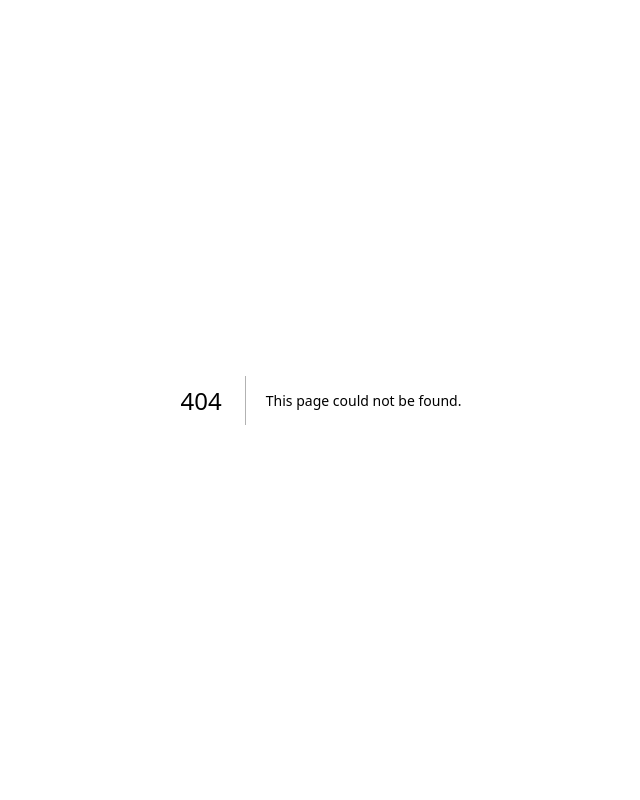
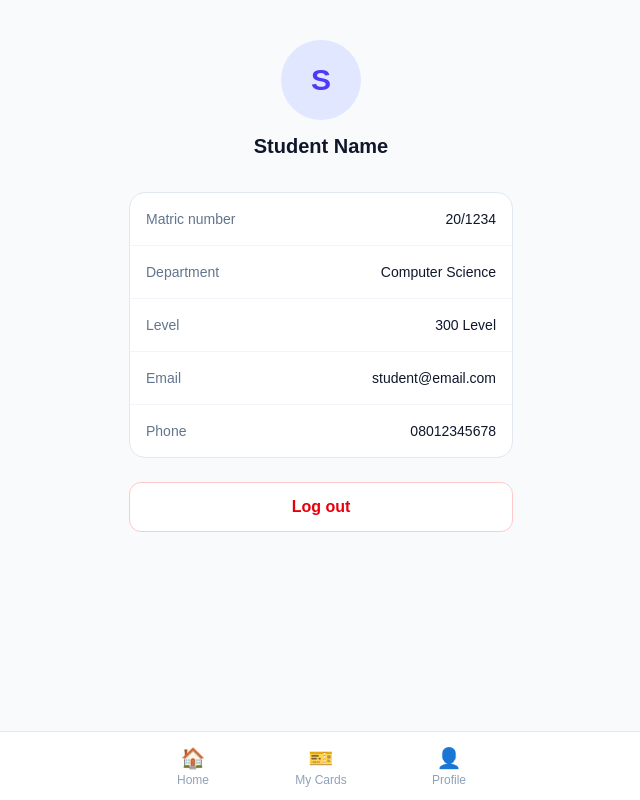
Before and after one commit to kidixx/scratchcard, a Next.js app in the folder scratch-card-app/: page /profie in a window 1280 px wide. Before the commit this address had no page. Shown: the whole page, without its empty margins (319-959 px from the left). Built offline with nearby package versions, Linux system fonts and the light colour scheme.

Commit message:
Done one

```diff
--- /dev/null
+++ b/scratch-card-app/app/my-cards/page.tsx
@@ -0,0 +1,108 @@
+"use client";
+
+import { useEffect, useState } from "react";
+import Link from "next/link";
+import BottomNav from "@/components/BottomNav";
+import { formatNaira } from "@/lib/cards";
+import { getPurchases, type Purchase } from "@/lib/purchases";
+
+export default function MyCardsPage() {
+  const [purchases, setPurchases] = useState<Purchase[]>([]);
+  const [openId, setOpenId] = useState<string | null>(null);
+  const [copied, setCopied] = useState("");
+
+  useEffect(() => {
+    setPurchases(getPurchases());
+  }, []);
+
+  function copy(key: string, text: string) {
+    navigator.clipboard.writeText(text);
+    setCopied(key);
+    setTimeout(() => setCopied(""), 1500);
+  }
+
+  return (
+    <main className="min-h-screen bg-slate-50 px-6 pb-28 pt-10">
+      <div className="mx-auto w-full max-w-sm">
+        <h1 className="text-2xl font-bold text-slate-900">My cards</h1>
+        <p className="mt-1 text-sm text-slate-500">
+          Tap a card to view its PIN
+        </p>
+
+        {purchases.length === 0 ? (
+          <div className="mt-16 text-center">
+            <p className="text-4xl">🎫</p>
+            <p className="mt-3 text-slate-600">You haven't bought any card yet.</p>
+            <Link
+              href="/home"
+              className="mt-4 inline-block font-semibold text-indigo-600"
+            >
+              Buy your first card
+            </Link>
+          </div>
+        ) : (
+          <div className="mt-6 space-y-4">
+            {purchases.map((p) => {
+              const open = openId === p.id;
+              return (
+                <div
+                  key={p.id}
+                  className="rounded-2xl border border-slate-200 bg-white p-4"
+                >
+                  <button
+                    onClick={() => setOpenId(open ? null : p.id)}
+                    className="flex w-full items-start justify-between gap-3 text-left"
+                  >
+                    <div>
+                      <h3 className="font-semibold text-slate-900">
+                        {p.cardName}
+                      </h3>
+                      <p className="mt-1 text-xs text-slate-400">
+                        {new Date(p.date).toLocaleDateString("en-NG", {
+                          day: "numeric",
+                          month: "short",
+                          year: "numeric",
+                        })}
+                      </p>
+                    </div>
+                    <p className="whitespace-nowrap font-bold text-indigo-600">
+                      {formatNaira(p.price)}
+                    </p>
+                  </button>
+
+                  {open && (
+                    <div className="mt-4 space-y-3 border-t border-slate-100 pt-4">
+                      {[
+                        { label: "PIN", value: p.pin },
+                        { label: "Serial number", value: p.serial },
+                      ].map((f) => (
+                        <div key={f.label}>
+                          <p className="text-xs uppercase tracking-wide text-slate-400">
+                            {f.label}
+                          </p>
+                          <div className="mt-1 flex items-center justify-between gap-3">
+                            <p className="font-mono font-semibold text-slate-900">
+                              {f.value}
+                            </p>
+                            <button
+                              onClick={() => copy(p.id + f.label, f.value)}
+                              className="rounded-lg bg-indigo-50 px-3 py-1.5 text-sm font-medium text-indigo-600"
+                            >
+                              {copied === p.id + f.label ? "Copied" : "Copy"}
+                            </button>
+                          </div>
+                        </div>
+                      ))}
+                    </div>
+                  )}
+                </div>
+              );
+            })}
+          </div>
+        )}
+      </div>
+
+      <BottomNav />
+    </main>
+  );
+}
--- /dev/null
+++ b/scratch-card-app/app/profie/page.tsx
@@ -0,0 +1,66 @@
+"use client";
+
+import { useRouter } from "next/navigation";
+import BottomNav from "@/components/BottomNav";
+
+// TODO: replace with the logged-in student's real details from the backend
+const student = {
+  name: "Student Name",
+  matric: "20/1234",
+  department: "Computer Science",
+  level: "300 Level",
+  email: "student@email.com",
+  phone: "08012345678",
+};
+
+export default function ProfilePage() {
+  const router = useRouter();
+
+  const rows = [
+    { label: "Matric number", value: student.matric },
+    { label: "Department", value: student.department },
+    { label: "Level", value: student.level },
+    { label: "Email", value: student.email },
+    { label: "Phone", value: student.phone },
+  ];
+
+  function logout() {
+    // TODO: clear the real session once auth exists
+    router.push("/login");
+  }
+
+  return (
+    <main className="min-h-screen bg-slate-50 px-6 pb-28 pt-10">
+      <div className="mx-auto w-full max-w-sm">
+        <div className="text-center">
+          <div className="mx-auto flex h-20 w-20 items-center justify-center rounded-full bg-indigo-100 text-3xl font-bold text-indigo-600">
+            {student.name.charAt(0)}
+          </div>
+          <h1 className="mt-3 text-xl font-bold text-slate-900">
+            {student.name}
+          </h1>
+        </div>
+
+        <div className="mt-8 divide-y divide-slate-100 rounded-2xl border border-slate-200 bg-white">
+          {rows.map((r) => (
+            <div key={r.label} className="flex justify-between gap-4 p-4">
+              <span className="text-sm text-slate-500">{r.label}</span>
+              <span className="text-right text-sm font-medium text-slate-900">
+                {r.value}
+              </span>
+            </div>
+          ))}
+        </div>
+
+        <button
+          onClick={logout}
+          className="mt-6 w-full rounded-xl border border-red-200 bg-white py-3 font-semibold text-red-600 hover:bg-red-50"
+        >
+          Log out
+        </button>
+      </div>
+
+      <BottomNav />
+    </main>
+  );
+}
```
